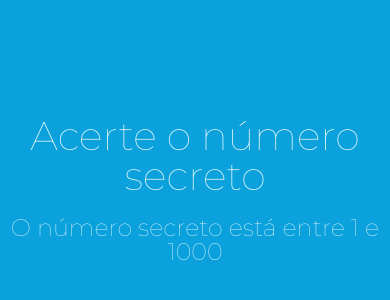
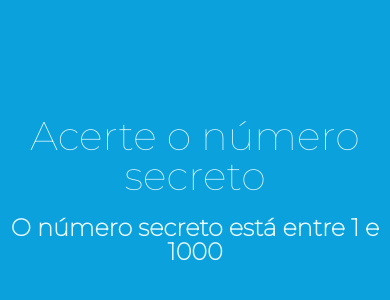
Before and after one commit to Victorprog4/Reconhecimento_de_Voz, a plain HTML site: page index.html in a window 390 px wide. Shown: the part 212-512 px from the top of the page. Drawn offline with nearby package versions, Linux system fonts and the light colour scheme.

Commit message:
Aplicando responsividade

```diff
--- a/index.html
+++ b/index.html
@@ -29,11 +29,7 @@
       <span id="maior-valor">100</span>
     </h3>
 
-    <div id="chute" class="mensagem">
-      <!--<div>Você disse:</div>
-      <span class="box">20</span>
-      -->
-    </div>
+    <div id="chute" class="mensagem"></div>
 
     <script src="app/sortearNumero.js"></script>
     <script src="app/reconhecimentoDeVoz.js"></script>
--- a/style.css
+++ b/style.css
@@ -9,13 +9,14 @@
 body {
   background-color: var(--bg-color);
   color: var(--primary-color);
+  max-width: 1024px;
   min-height: 100vh;
   display: flex;
   flex-direction: column;
   align-items: center;
   justify-content: center;
   text-align: center;
-  margin: 0;
+  margin: 0 auto;
   font-family: var(--font-family);
 }
 
@@ -30,10 +31,11 @@ h2 {
 h3 {
   font-size: 2em;
   margin-top: 20px;
+  font-weight: bold;
 }
 
 .mensagem {
-  font-size: 1.5em;
+  font-size: 1em;
   margin-top: 40px;
 }
 
@@ -55,9 +57,9 @@ h3 {
   cursor: pointer;
 }
 
-@media (max-width: 400px) {
+@media (max-width: 600px) {
   body {
-    max-width: 400px;
+    max-width: 600px;
   }
 
   h1 {
```
